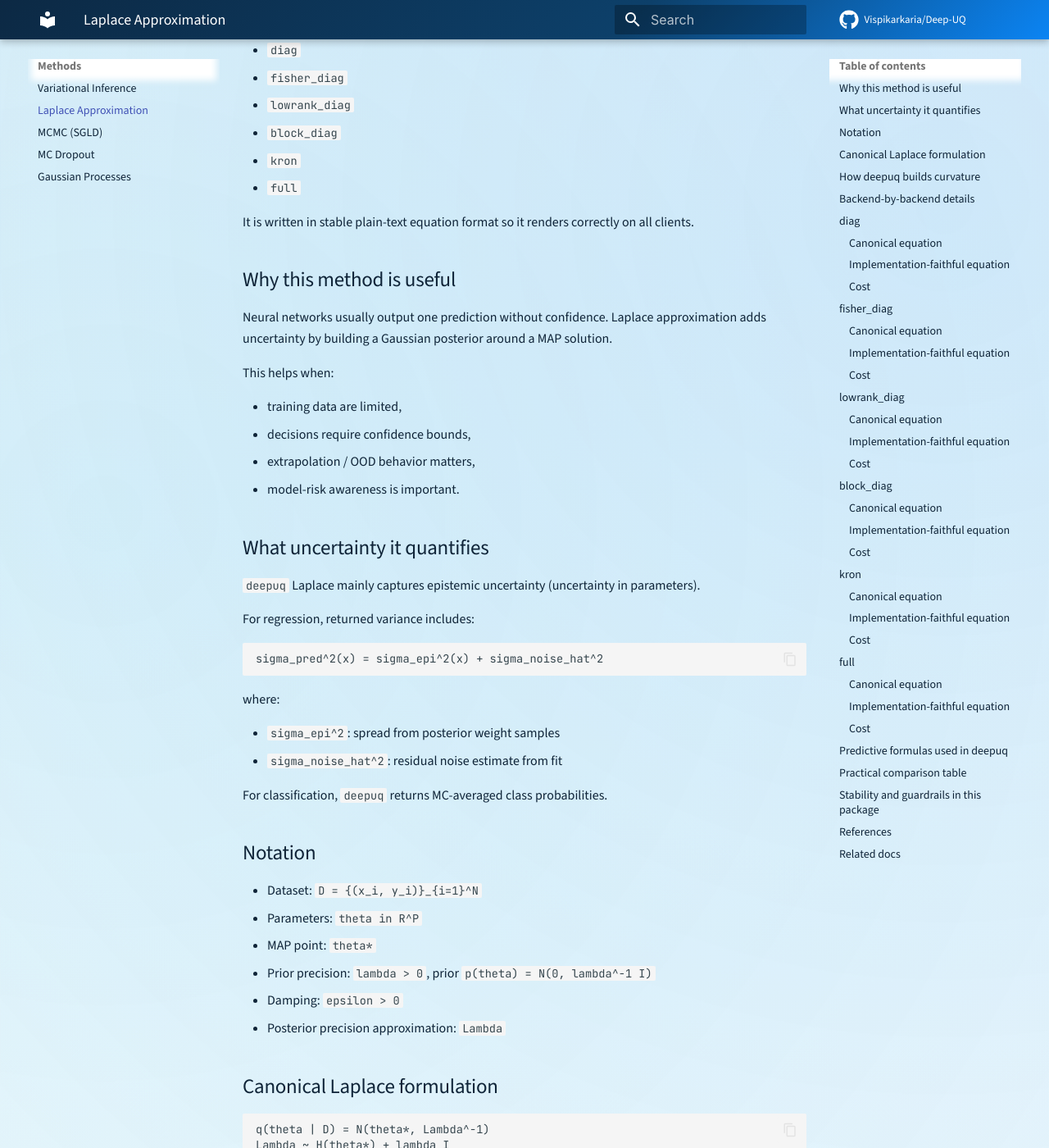
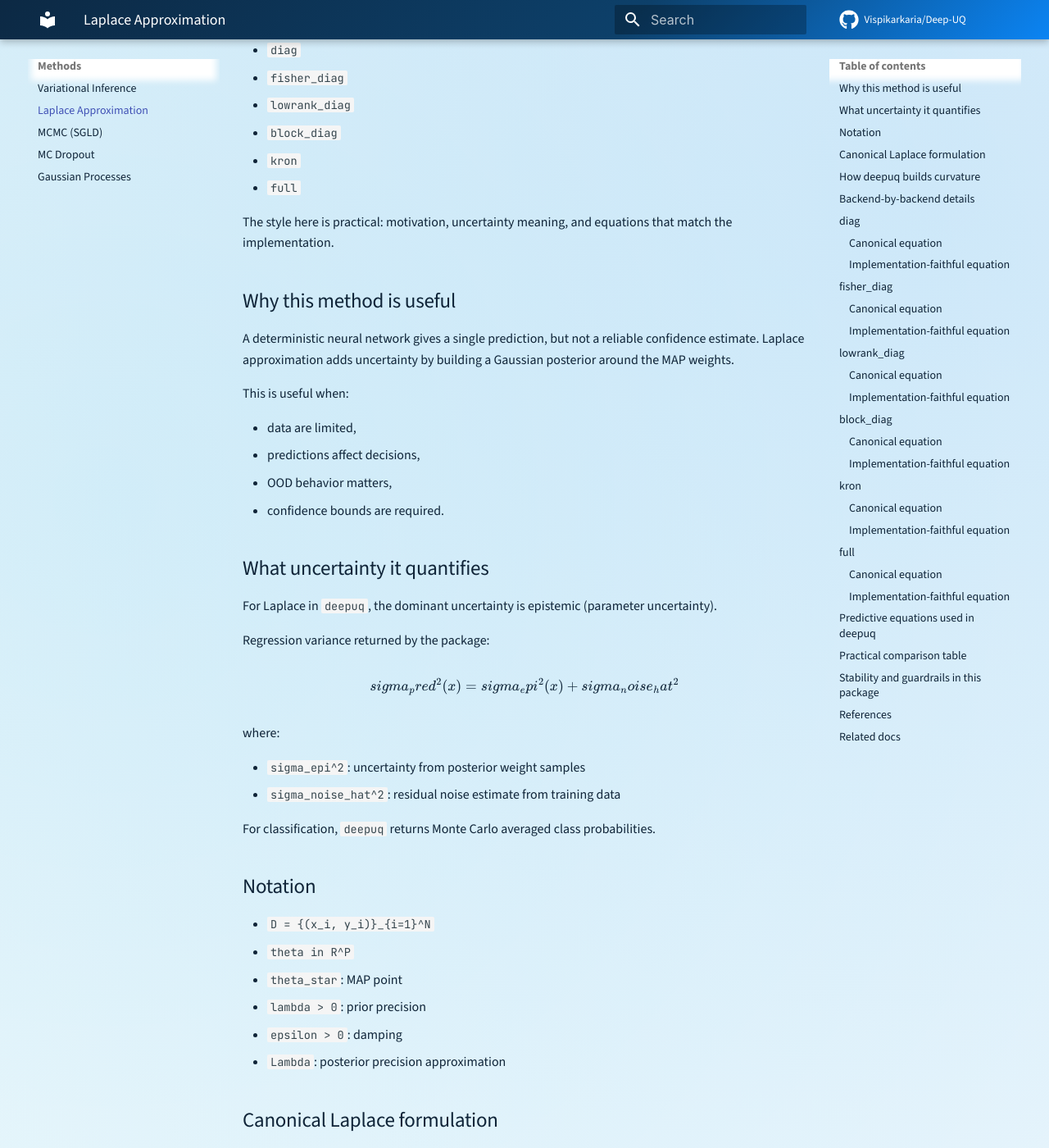
Before and after one commit to Vispikarkaria/Deep-UQ, an MkDocs documentation site: the page built from docs/methods/laplace.md, in a window 1280 px wide and 1400 px high, scrolled down 221 px. Shown: the whole window at 82% size. Built offline with MkDocs 1.6.1 and Material for MkDocs 9.7.7, drawn with Linux system fonts in a browser that asks for light colours; comment, search, counter and statistics services are not loaded; some of the changed text lies outside the part shown.

Commit message:
Add safe markdown equations to Laplace docs without unsupported macros

````diff
--- a/docs/methods/laplace.md
+++ b/docs/methods/laplace.md
@@ -9,63 +9,70 @@
 - `kron`
 - `full`
 
-It is written in stable plain-text equation format so it renders correctly on all clients.
+The style here is practical: motivation, uncertainty meaning, and equations that match the implementation.
 
 ## Why this method is useful
 
-Neural networks usually output one prediction without confidence.
-Laplace approximation adds uncertainty by building a Gaussian posterior around a MAP solution.
+A deterministic neural network gives a single prediction, but not a reliable confidence estimate.
+Laplace approximation adds uncertainty by building a Gaussian posterior around the MAP weights.
 
-This helps when:
+This is useful when:
 
-- training data are limited,
-- decisions require confidence bounds,
-- extrapolation / OOD behavior matters,
-- model-risk awareness is important.
+- data are limited,
+- predictions affect decisions,
+- OOD behavior matters,
+- confidence bounds are required.
 
 ## What uncertainty it quantifies
 
-`deepuq` Laplace mainly captures epistemic uncertainty (uncertainty in parameters).
+For Laplace in `deepuq`, the dominant uncertainty is epistemic (parameter uncertainty).
 
-For regression, returned variance includes:
+Regression variance returned by the package:
 
-```text
+$$
 sigma_pred^2(x) = sigma_epi^2(x) + sigma_noise_hat^2
-```
+$$
 
 where:
 
-- `sigma_epi^2`: spread from posterior weight samples
-- `sigma_noise_hat^2`: residual noise estimate from fit
+- `sigma_epi^2`: uncertainty from posterior weight samples
+- `sigma_noise_hat^2`: residual noise estimate from training data
 
-For classification, `deepuq` returns MC-averaged class probabilities.
+For classification, `deepuq` returns Monte Carlo averaged class probabilities.
 
 ## Notation
 
-- Dataset: `D = {(x_i, y_i)}_{i=1}^N`
-- Parameters: `theta in R^P`
-- MAP point: `theta*`
-- Prior precision: `lambda > 0`, prior `p(theta) = N(0, lambda^-1 I)`
-- Damping: `epsilon > 0`
-- Posterior precision approximation: `Lambda`
+- `D = {(x_i, y_i)}_{i=1}^N`
+- `theta in R^P`
+- `theta_star`: MAP point
+- `lambda > 0`: prior precision
+- `epsilon > 0`: damping
+- `Lambda`: posterior precision approximation
 
 ## Canonical Laplace formulation
 
-```text
-q(theta | D) = N(theta*, Lambda^-1)
-Lambda ~ H(theta*) + lambda I
-```
+Posterior approximation around MAP:
 
-`H(theta*)` is a local curvature matrix (or PSD surrogate such as empirical Fisher / GGN family).
+$$
+q(theta | D) = N(theta_star, Lambda^{-1})
+$$
+
+Local precision model:
+
+$$
+Lambda approx H(theta_star) + lambda I
+$$
+
+`H(theta_star)` is a local curvature matrix (or PSD surrogate such as empirical Fisher / GGN family).
 
 ## How `deepuq` builds curvature
 
 Across backends, `deepuq` uses batch gradients from:
 
-- regression objective: `0.5 * sum((f_theta(x) - y)^2)`
-- classification objective: summed cross-entropy
+- regression loss: `0.5 * sum((f_theta(x) - y)^2)`
+- classification loss: summed cross-entropy
 
-Then each backend builds a structured approximation of `Lambda`, always adding prior precision and damping.
+Then each backend builds a structured approximation of `Lambda`, and adds prior + damping.
 
 ## Backend-by-backend details
 
@@ -73,196 +80,194 @@
 
 ### Canonical equation
 
-```text
+$$
 Lambda_diag = diag(H) + lambda I
-```
+$$
 
 ### Implementation-faithful equation
 
 With batch gradients `g_b`:
 
-```text
-d = (1/N) * sum_b (g_b ⊙ g_b)
+$$
+d = (1/N) * sum_b (g_b elementwise_square)
+$$
+
+$$
 Lambda_diag = d + lambda*1 + epsilon*1
-```
+$$
 
 Sampling:
 
-```text
-theta^(s) = theta* + xi^(s) ⊙ Lambda_diag^(-1/2)
-xi^(s) ~ N(0, I)
-```
-
-### Cost
-
-- Fit: `O(BP)`
-- Memory: `O(P)`
+$$
+theta^(s) = theta_star + xi^(s) * Lambda_diag^(-1/2)
+$$
 
 ## `fisher_diag`
 
 ### Canonical equation
 
-```text
+$$
 Lambda_fdiag = diag(F_emp) + lambda I
-```
+$$
 
 ### Implementation-faithful equation
 
-In `deepuq`, `fisher_diag` is an explicit diagonal empirical-Fisher option in the same estimator family as `diag`.
-
-### Cost
-
-Same as `diag`.
+In `deepuq`, this is an explicit empirical-Fisher diagonal option in the same estimator family as `diag`.
 
 ## `lowrank_diag`
 
 ### Canonical equation
 
-```text
-H ~ U_r * Sigma_r * U_r^T + diag(r)
-Lambda ~ lambda I + U_r * Sigma_r * U_r^T + diag(r)
-```
+$$
+H approx U_r * Sigma_r * U_r^T + diag(r)
+$$
+
+$$
+Lambda approx lambda I + U_r * Sigma_r * U_r^T + diag(r)
+$$
 
 ### Implementation-faithful equation
 
-With scaled gradient matrix `G_tilde = G / sqrt(N)` and SVD `G_tilde = U S V^T`:
+Using `G_tilde = G / sqrt(N)` and SVD `G_tilde = U S V^T`:
 
-```text
-U_r <- V[:, 1:r]
-Lambda_r <- S[1:r]^2
+$$
+U_r = V[:, 1:r],   Lambda_r = S[1:r]^2
+$$
 
-d_total = (1/N) * sum_b (g_b ⊙ g_b)
-d_lr    = (U_r ⊙ U_r) * Lambda_r
-d_res   = max(d_total - d_lr, 0)
+$$
+d_total = (1/N) * sum_b (g_b elementwise_square)
+$$
 
+$$
+d_lr = (U_r elementwise_square) * Lambda_r
+$$
+
+$$
+d_res = max(d_total - d_lr, 0)
+$$
+
+$$
 D = lambda I + diag(d_res) + epsilon I
-```
+$$
 
-Sampling uses a Woodbury-style low-rank-plus-diagonal transform.
-
-### Cost
-
-- Fit: approx `O(min(B^2 P, B P^2))`
-- Memory: `O(BP + Pr)`
+Sampling uses a Woodbury-style low-rank + diagonal transform.
 
 ## `block_diag`
 
 ### Canonical equation
 
-```text
-Lambda ~ blockdiag(Lambda_1, ..., Lambda_K)
-Lambda_k ~ H_k + lambda I_k
-```
+$$
+Lambda approx blockdiag(Lambda_1, ..., Lambda_K)
+$$
+
+$$
+Lambda_k approx H_k + lambda I_k
+$$
 
 ### Implementation-faithful equation
 
 For each block `k`:
 
-```text
-C_k = (1/N) * sum_b (g_{b,k} g_{b,k}^T)
+$$
+C_k = (1/N) * sum_b (g_{b,k} * g_{b,k}^T)
+$$
+
+$$
 Lambda_k = C_k + (lambda + epsilon) I_k
-```
+$$
 
-Sampling with Cholesky `Lambda_k = L_k L_k^T`:
+Sampling uses Cholesky per block:
 
-```text
-theta_k^(s) = theta_k* + L_k^{-T} xi_k^(s)
-xi_k^(s) ~ N(0, I_k)
-```
-
-### Cost
-
-- Fit: `O(B * sum_k p_k^2)`
-- Memory: `O(sum_k p_k^2)`
+$$
+if   Lambda_k = L_k L_k^T,
+then theta_k^(s) = theta_k_star + L_k^{-T} xi_k^(s)
+$$
 
 ## `kron`
 
 ### Canonical equation
 
-```text
-For layer l:
-H_l ~ A_l ⊗ G_l
-```
+For layer `l`:
+
+$$
+H_l approx A_l kron G_l
+$$
 
 ### Implementation-faithful equation
 
-For selected `nn.Linear` layers, `deepuq` captures activations `a` and output gradients `g`:
+For selected `nn.Linear` layers:
 
-```text
-A_l = (1/B) * sum_b ((a_bar_b^T a_bar_b) / m_b)
-G_l = (1/B) * sum_b ((g_b^T g_b) / m_b)
-```
+$$
+A_l = (1/B) * sum_b ((a_bar_b^T a_bar_b)/m_b)
+$$
 
-`a_bar` includes bias augmentation when bias exists.
+$$
+G_l = (1/B) * sum_b ((g_b^T g_b)/m_b)
+$$
 
-Then:
+Then eigendecompose:
 
-```text
-A_l = U_a diag(s_a) U_a^T
+$$
+A_l = U_a diag(s_a) U_a^T,
 G_l = U_g diag(s_g) U_g^T
-```
+$$
 
 Sampling denominator:
 
-```text
-s_a ⊗ s_g + (lambda + epsilon)
-```
-
-### Cost
-
-- Factor accumulation: `O(B * sum_l (n_in'_l^2 + n_out_l^2))`
-- Eigendecomposition: `O(sum_l (n_in'_l^3 + n_out_l^3))`
-- Memory: `O(sum_l (n_in'_l^2 + n_out_l^2))`
+$$
+(s_a kron s_g) + (lambda + epsilon)
+$$
 
 ## `full`
 
 ### Canonical equation
 
-```text
+$$
 Lambda_full = H + lambda I
-```
+$$
 
 ### Implementation-faithful equation
 
 With stacked gradient matrix `G in R^(B x P)`:
 
-```text
+$$
 C = (1/N) * G^T G
+$$
+
+$$
 Lambda_full = C + (lambda + epsilon) I
-```
+$$
 
-If `Lambda_full = L L^T`, sampling is:
+Sampling:
 
-```text
-theta^(s) = theta* + L^{-T} xi^(s)
-xi^(s) ~ N(0, I)
-```
+$$
+if   Lambda_full = L L^T,
+then theta^(s) = theta_star + L^{-T} xi^(s)
+$$
 
-### Cost
-
-- Fit: `O(BP^2 + P^3)`
-- Memory: `O(P^2)`
-
-## Predictive formulas used in `deepuq`
+## Predictive equations used in `deepuq`
 
 For posterior samples `{theta^(s)}_{s=1}^S`:
 
-```text
+$$
 mu(x) = (1/S) * sum_s f(x; theta^(s))
+$$
+
+$$
 sigma_epi^2(x) = (1/S) * sum_s (f(x; theta^(s)) - mu(x))^2
-```
+$$
 
 Regression return:
 
-```text
+$$
 sigma_pred^2(x) = sigma_epi^2(x) + sigma_noise_hat^2
-```
+$$
 
 Classification return:
 
-```text
+$$
 p_bar(y|x) = (1/S) * sum_s softmax(z^(s)(x))
-```
+$$
 
 ## Practical comparison table
 
````
Also changed, not shown: other parts of docs/methods/laplace.md (+3 -3 lines).
